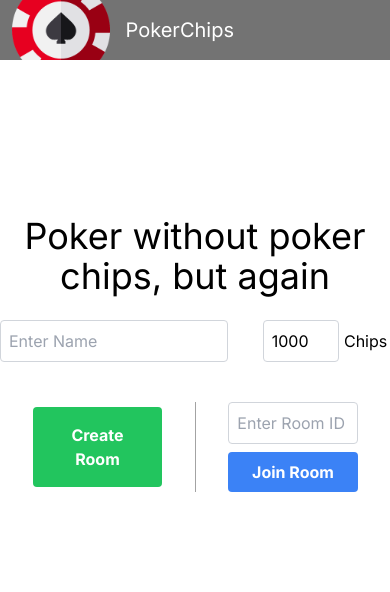
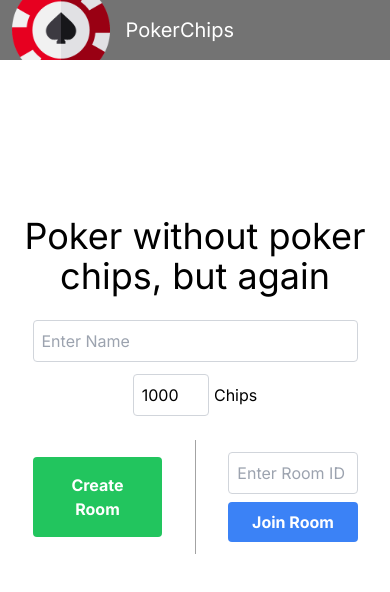
Before and after one commit to michaelzhan1/pokerchips, a Next.js app in the folder client/: page / in a window 390 px wide. Shown: the top 592 px of the page. Built offline with nearby package versions, Linux system fonts and the light colour scheme.

Commit message:
Add mobile UI

```diff
--- a/client/src/app/page.tsx
+++ b/client/src/app/page.tsx
@@ -74,11 +74,11 @@ export default function Home() {
           </div>
 
           {/* Name and chip field */}
-          <div className='flex flex-row w-full justify-between mt-6'>
-            <div className='w-7/12'>
+          <div className='flex flex-wrap w-full justify-center md:justify-between mt-6'>
+            <div className='w-5/6 md:w-7/12'>
               <input type='text' name='name' placeholder='Enter Name' onChange={handleNameChange} className='w-full border border-gray-300 rounded p-2' />
             </div>
-            <div className='w-1/3 flex justify-around'>
+            <div className='w-1/3 flex justify-around mt-3 md:mt-0'>
               <input type='number' name='amount' defaultValue={DEFAULT_AMOUNT} onChange={handleAmountChange} className='w-7/12 border border-gray-300 rounded p-2' />
               <div className='flex items-center w-1/3'>
                 <div>
@@ -89,11 +89,11 @@ export default function Home() {
           </div>
 
           {/* Buttons */}
-          <div className='mt-10 w-full grid grid-cols-2 divide-x divide-neutral-400'>
-            <div className='w-full flex flex-col items-center justify-center'>
+          <div className='mt-6 md:mt-10 w-full grid grid-cols-2 divide-x divide-neutral-400'>
+            <div className='w-full flex flex-col items-center justify-center py-3'>
               <button type='button' onClick={createRoom} className='w-2/3 bg-green-500 hover:bg-green-700 text-white font-bold py-4 px-4 rounded'>Create Room</button>
             </div>
-            <div className='w-full flex flex-col items-center'>
+            <div className='w-full flex flex-col items-center py-3'>
               <form onSubmit={joinRoom} className='w-2/3'>
                 <input type='text' name='roomId' defaultValue={roomId} placeholder='Enter Room ID' className='w-full border border-gray-300 rounded p-2' />
                 <button type='submit' className='w-full bg-blue-500 hover:bg-blue-700 text-white font-bold py-2 px-4 rounded mt-2'>Join Room</button>
```
